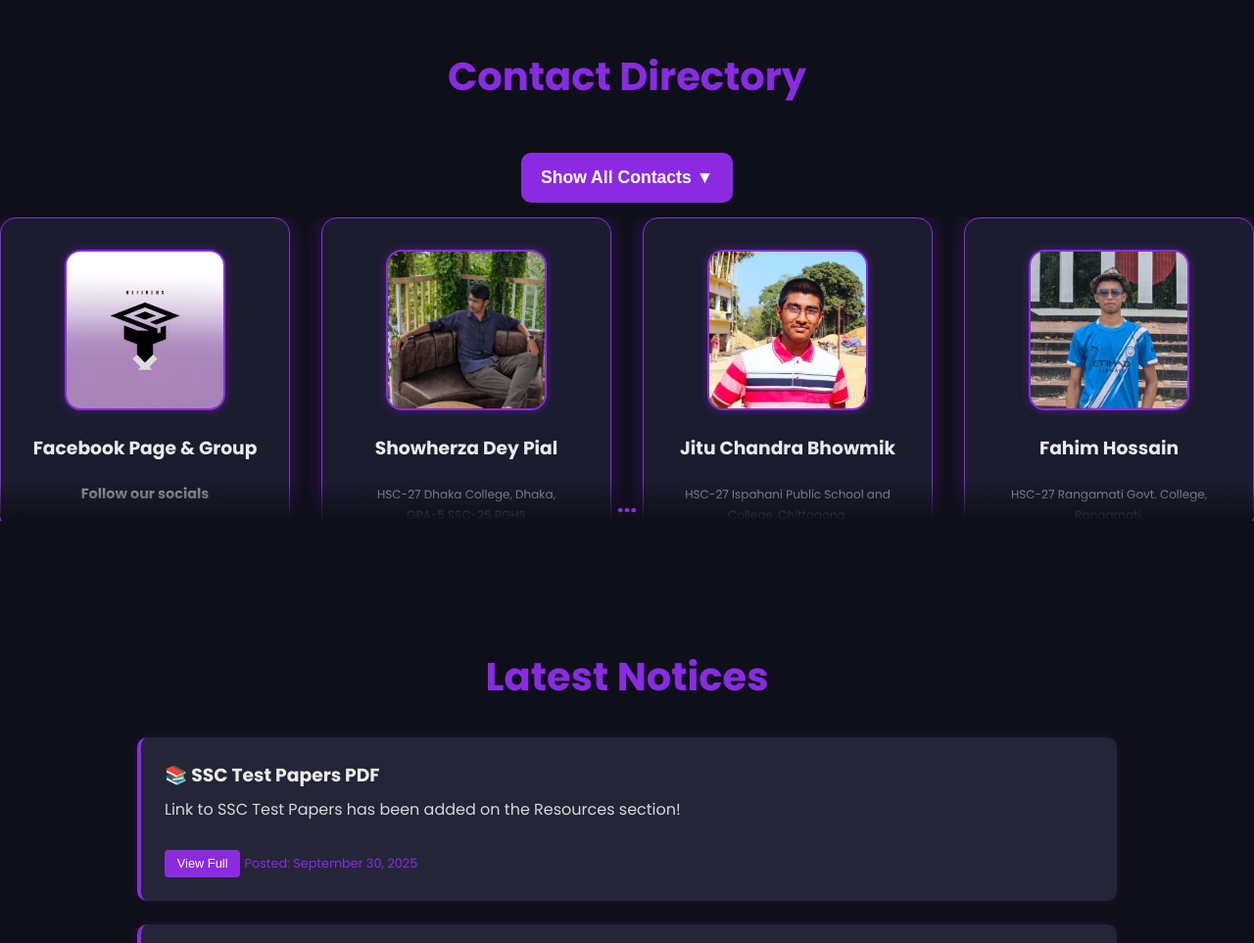
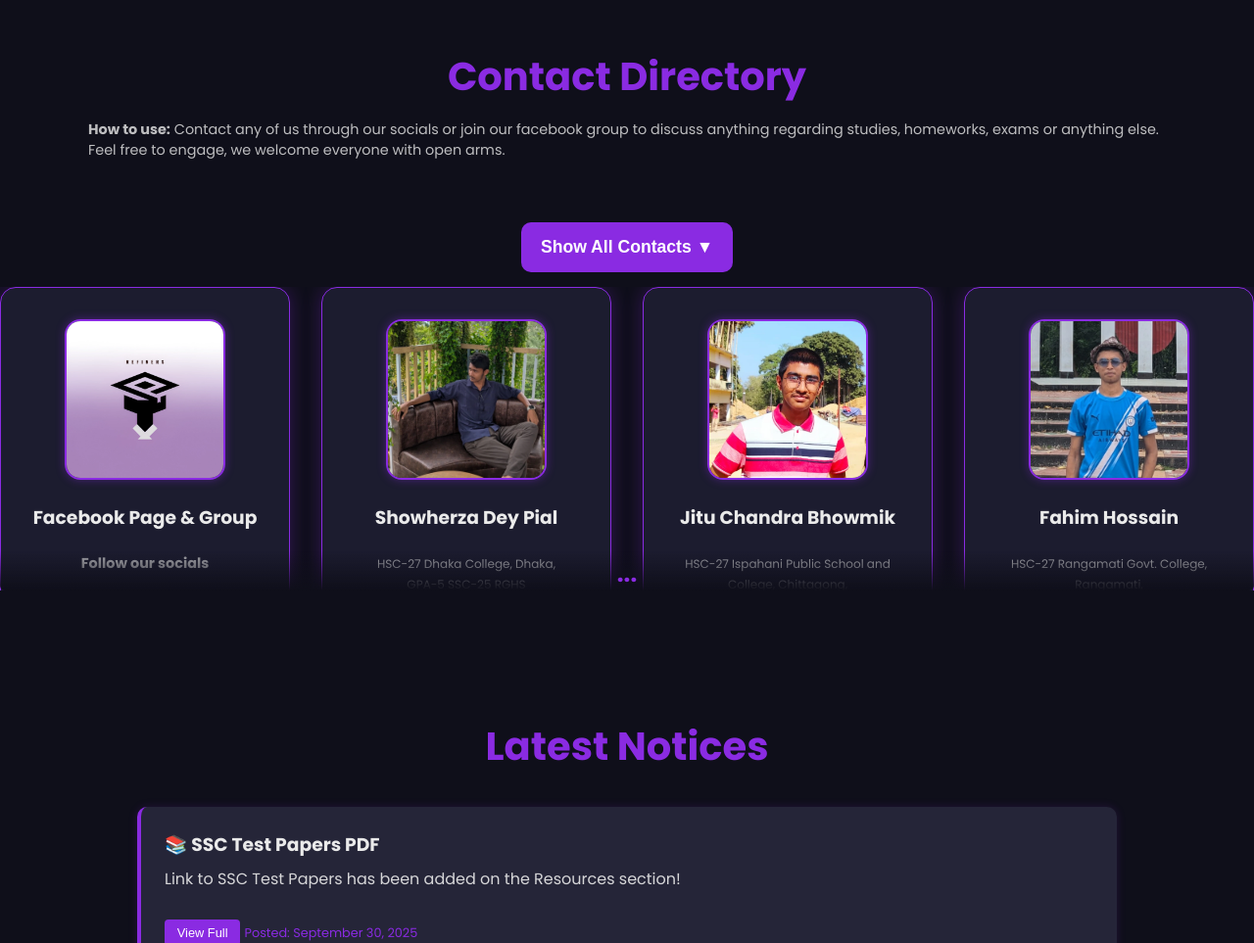
Before and after one commit to PrakirnaChakma/RGHS, a plain HTML site: page index.html in a window 1280 px wide. Shown: the part 860-1823 px from the top of the page at 98% size. Drawn offline with Linux system fonts and the light colour scheme.

Commit message:
Update index.html
new contact info and updated social

```diff
--- a/index.html
+++ b/index.html
@@ -93,8 +93,8 @@
             <div class="section-divider"></div>
             <div class="contacts" id="contacts">
                 <h2>Contact Directory</h2>
+                <p> <strong>How to use:</strong> Contact any of us through our socials or join our facebook group to discuss anything regarding studies, homeworks, exams or anything else. Feel free to engage, we welcome everyone with open arms. </p>
             </div>
-
             <!-- Contact Cards Grid -->
         <div class="contacts-container">
             <!-- The button -->
@@ -135,6 +135,8 @@
                     <!-- Basic visible contact icons -->
                     <div class="social-links">
                         <a href="https://wa.me/8801860889011" target="_blank"><i class="fa-brands fa-whatsapp"></i></a>
+                        <a href="https://www.facebook.com/profile.php?id=61579785872023" target="_blank"><i class="fab fa-facebook"></i></a>
+                        <a href="https://www.facebook.com/profile.php?id=61579785872023" target="_blank"><i class="fa-brands fa-facebook-messenger"></i></a>
                     </div>
 
                     <!-- Hidden extra details -->
@@ -148,6 +150,7 @@
                         <p><strong>Contacts:</strong></p>
                         <ul>
                             <li><a href="https://wa.me/8801860889011" target="_blank"><i class="fa-brands fa-whatsapp"></i> 01860889011</a></li>
+                            <li><a href="https://www.facebook.com/profile.php?id=61579785872023" target="_blank"><i class="fab fa-facebook"></i> Showherza Dey Pial</a></li>
                         </ul>
                     </div>
 
```
